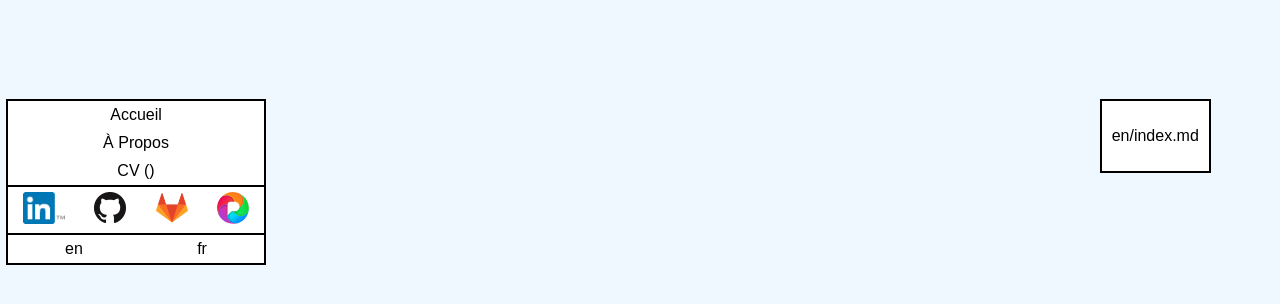
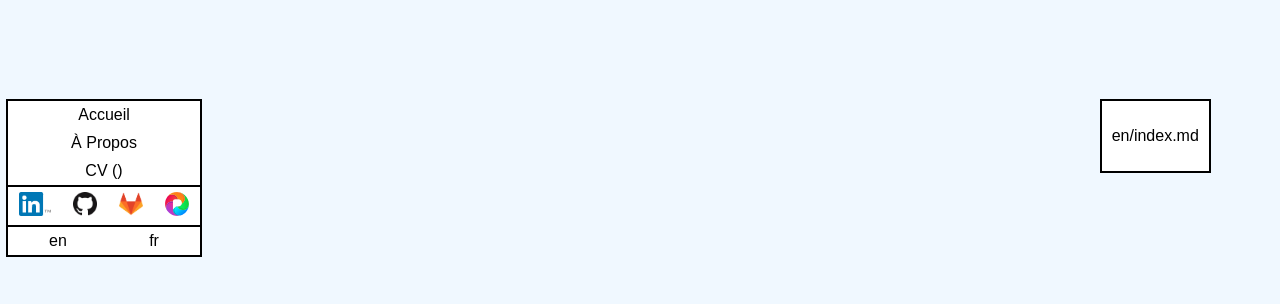
Before and after one commit to JRegimbal/JRegimbal.github.io, a Jekyll site: the page built from index.md, in a window 1280 px wide. Shown: the top 304 px of the page. Built offline with Jekyll 4.4.1, drawn with Linux system fonts in a browser that asks for light colours; our own code applies the rules of GitHub Pages for plain Markdown files.

Commit message:
Shrink navbar

```diff
--- a/_layouts/default.html
+++ b/_layouts/default.html
@@ -34,16 +34,16 @@
           <li class="last"><a href="/CV-Juliette-Regimbal-{{ page.lang }}.pdf" target="_blank">CV ({{ page.lang }})</a></li>
         <li class="last" style="display: flex;">
           <a href="https://www.linkedin.com/in/juliette-regimbal/" target="_blank" style="flex-grow: 1;">
-            <img src="{{ "/assets/linkedin.png" | prepend: site.baseurl }}" alt="LinkedIn" height="32">
+            <img src="{{ "/assets/linkedin.png" | prepend: site.baseurl }}" alt="LinkedIn" height="24">
           </a>
           <a href="https://github.com/JRegimbal" target="_blank" style="flex-grow: 1;">
-            <img src="{{ "/assets/github.png" | prepend: site.baseurl }}" alt="GitHub" height="32" width="32">
+            <img src="{{ "/assets/github.png" | prepend: site.baseurl }}" alt="GitHub" height="24" width="24">
           </a>
-          <a href="https://gitlab.com/JRegimbal" target="_blank" style="flex-grow:1;">
-            <img src="{{ "/assets/gitlab.png" | prepend: site.baseurl }}" alt="GitLab" height="32" width="32">
+          <a href="https://gitlab.com/JRegimbal" target="_blank" style="flex-grow: 1;">
+            <img src="{{ "/assets/gitlab.png" | prepend: site.baseurl }}" alt="GitLab" height="24" width="24">
           </a>
           <a href="https://pixelfed.social/jules" target="_blank" style="flex-grow: 1;">
-            <img src="{{ "/assets/pixelfed.svg" | prepend: site.baseurl }}" alt="Pixelfed" height="32" width="32">
+            <img src="{{ "/assets/pixelfed.svg" | prepend: site.baseurl }}" alt="Pixelfed" height="24" width="24">
           </a>
         </li>
         <li style="display: flex">
--- a/style.css
+++ b/style.css
@@ -27,7 +27,7 @@ div.navigation h4 {
 div.navigation ul {
     list-style-type: none;
     padding: 0;
-    width: 20%;
+    width: 15%;
     position: fixed;
     overflow: hidden;
     outline: 2px solid black;
```
